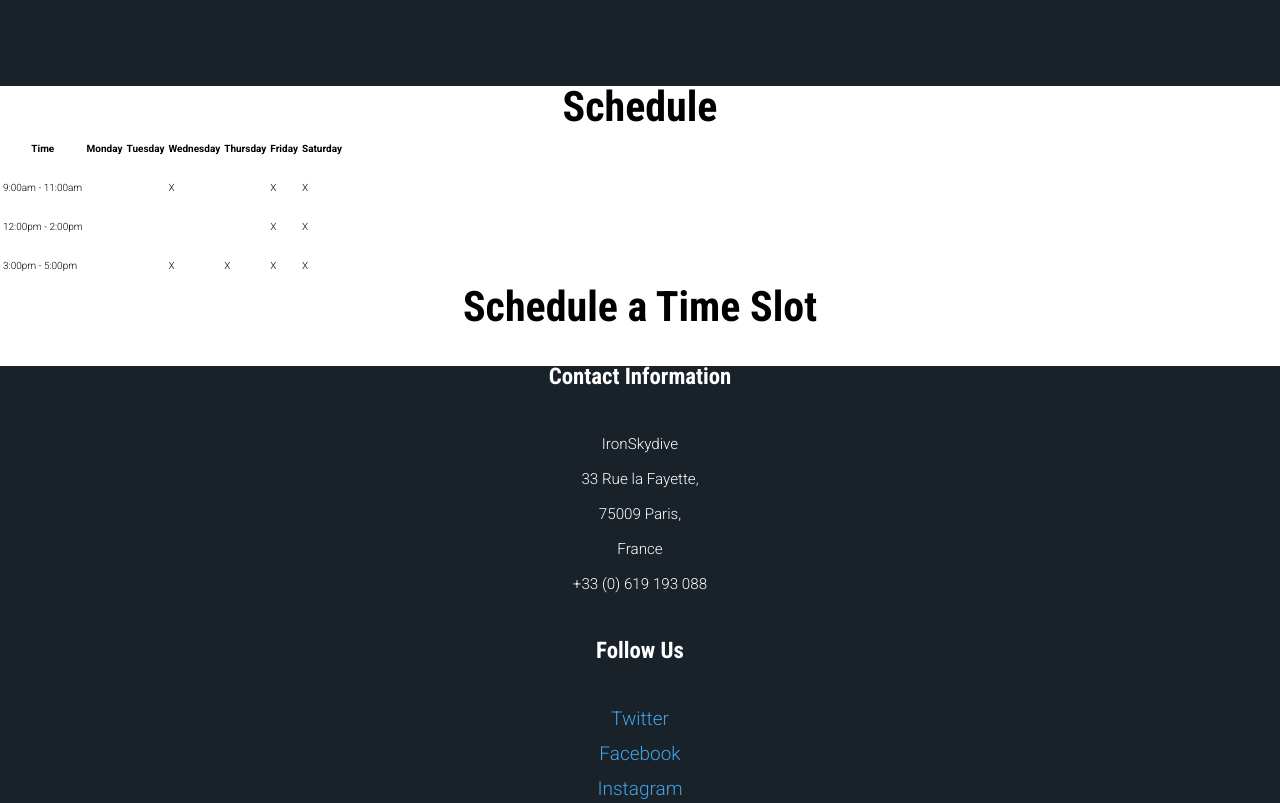
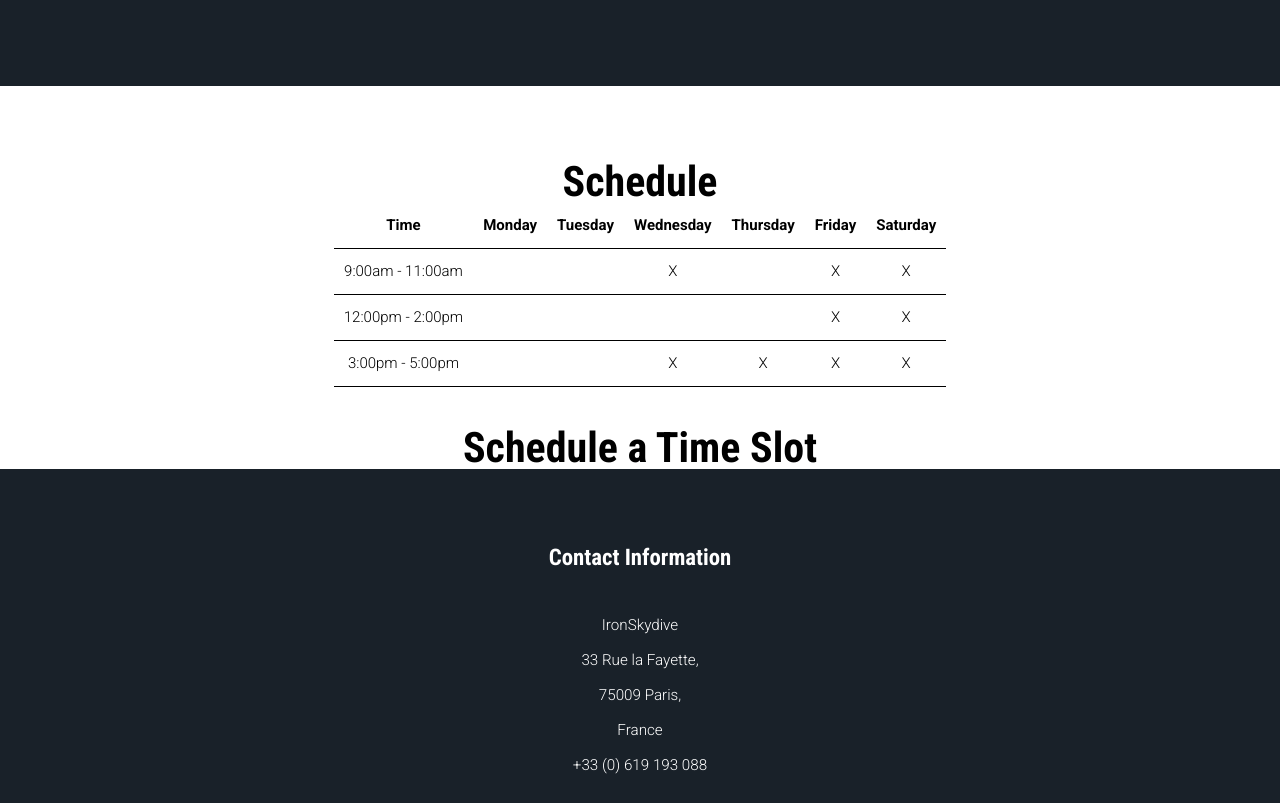
Before and after one commit to Alountk/Exercice_IronSkydive, a plain HTML site: page index.html in a window 1280 px wide. Shown: the part 4042-4845 px from the top of the page. Drawn offline with Linux system fonts and the light colour scheme.

Commit message:
Seccion 4 acabada

```diff
--- a/index.html
+++ b/index.html
@@ -82,9 +82,9 @@
                 </article>
             </div>
         </section>
-        <section id="schedule">
+        <section id="schedule" class="container">
             <h3>Schedule</h3>
-            <table>
+            <table class="schedule-table" cellpadding="0" cellspacing="0">
                 <thead>
                     <th>Time</th>
                     <th>Monday</th>
--- a/style.css
+++ b/style.css
@@ -139,6 +139,10 @@ h5 {
     font-style: normal;
     font-size: 0.8em;
 }
+.footer {
+    padding: 40px 100px;
+    margin: 0 0 25px 0;
+}
 .footer a {
     color: rgb(67, 163, 230);
     text-decoration: none;
@@ -156,3 +160,12 @@ h5 {
 .container h4 {
     margin-bottom: 15px;
 }
+.schedule-table {
+    margin: 0 auto 40px auto;
+    font-size: 1.5em;
+}
+.schedule-table th, td{
+    border-bottom: 1px solid black;
+    padding: 5px 10px;
+    text-align: center;
+}
```
